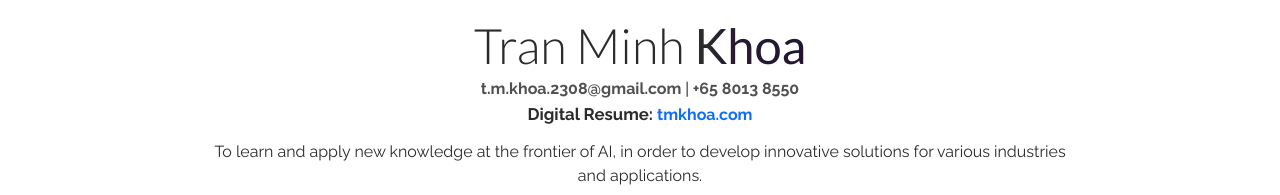
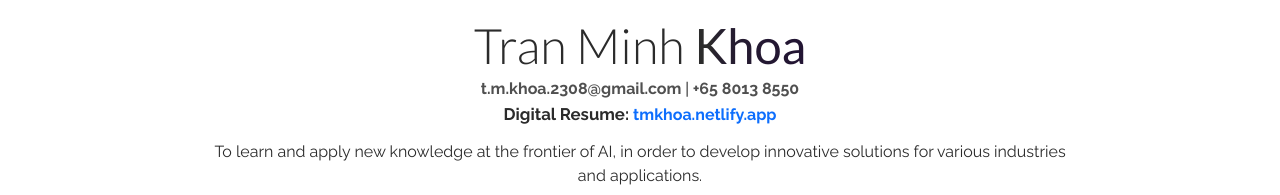
Before and after one commit to TMK04/resume, a React (Create React App) app: page / in a window 1280 px wide. Shown: the top 195 px of the page. Built offline with nearby package versions, Linux system fonts and the light colour scheme.

Commit message:
refactor(digital link): switch to netlify

```diff
--- a/src/App.tsx
+++ b/src/App.tsx
@@ -41,11 +41,11 @@ function App() {
               {"Digital Resume: "}
               <SkillsApplication skill="Cloud Technologies">
                 <NormalInline>
-                  <Link className="fw-bold" href="https://tmkhoa.com">
+                  <Link className="fw-bold" href="https://tmkhoa.netlify.app">
                     <PrintSwitch
-                      normal={{ children: "tmkhoa.com" }}
+                      normal={{ children: "tmkhoa.netlify.app" }}
                       print={{
-                        children: "https://tmkhoa.com"
+                        children: "tmkhoa.netlify.app"
                       }}
                     />
                   </Link>
```
Also changed, not shown: 1 other file (tests, documents, lock files or other folders).
